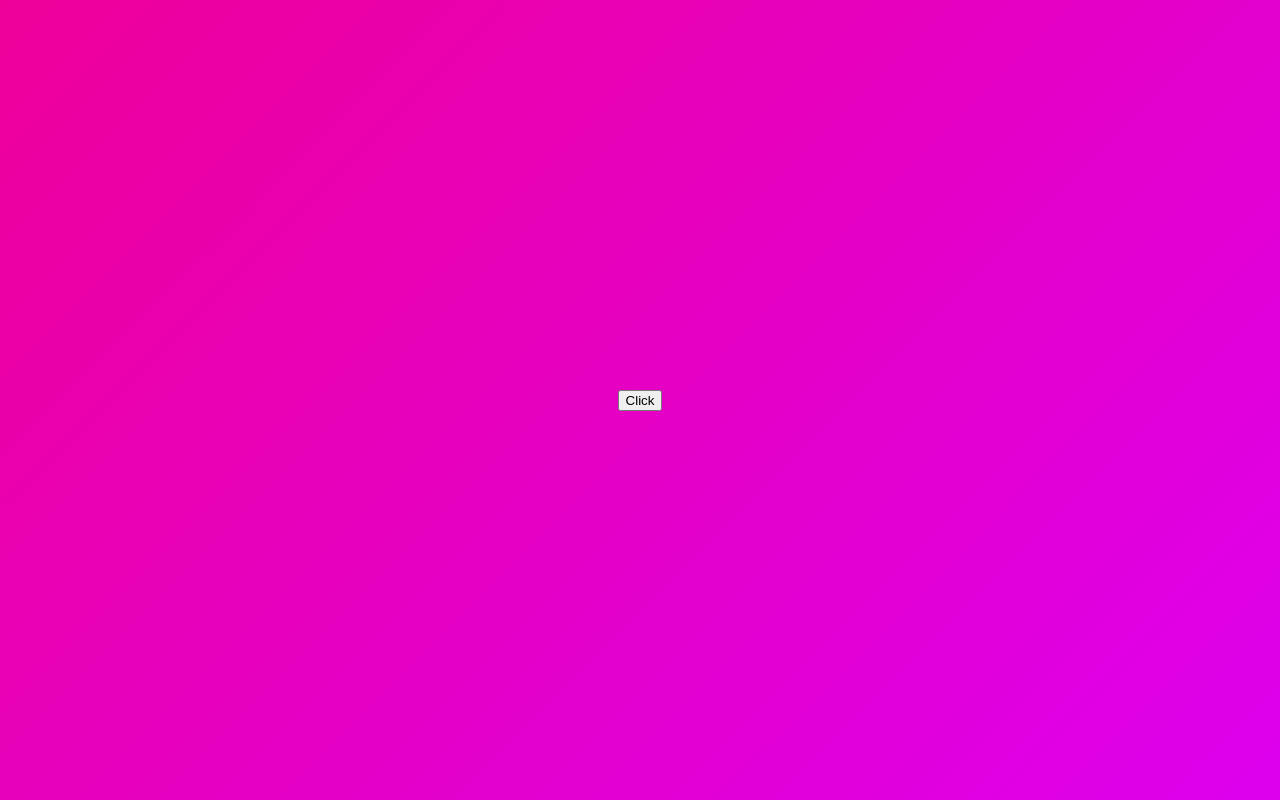
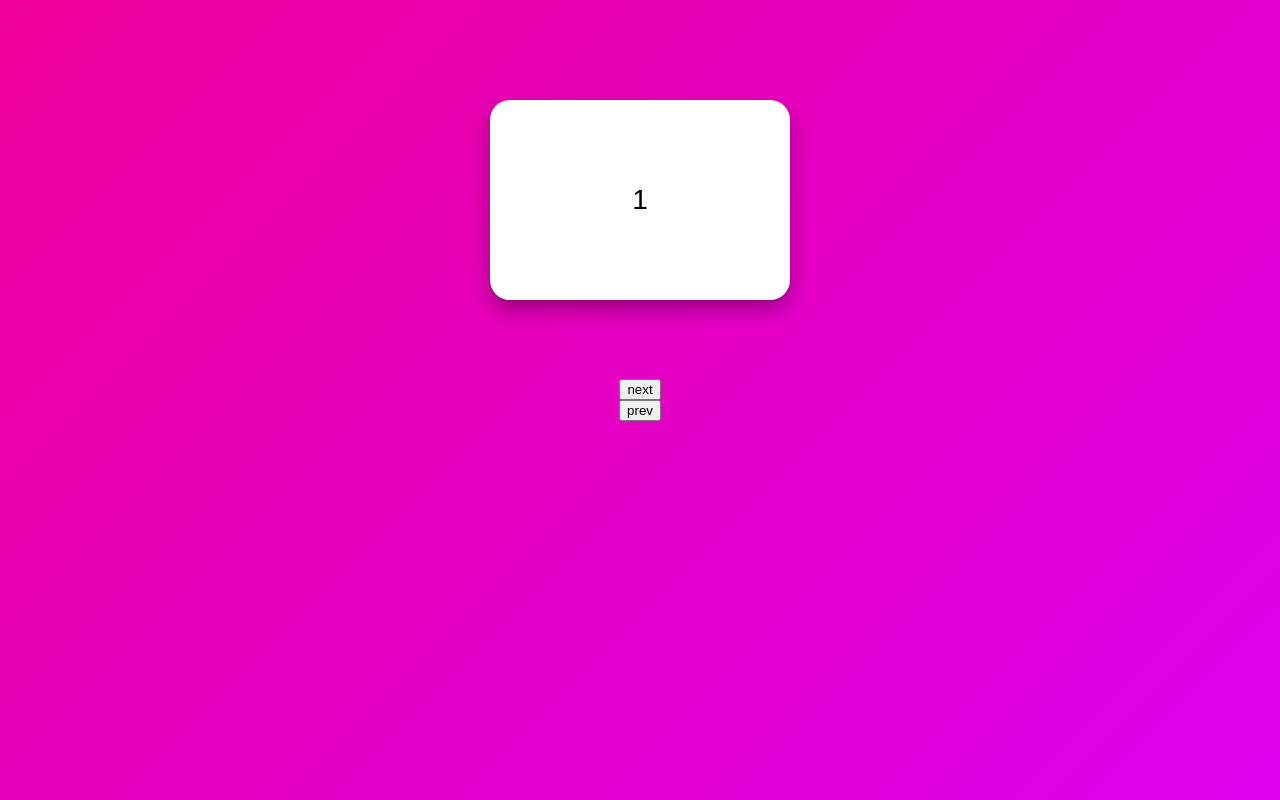
Before and after one commit to zpdl95/react-masterclass, a React (Create React App) app: page / in a window 1280 px wide. Built offline with nearby package versions, Linux system fonts and the light colour scheme.

Commit message:
#7.12 Slider part One

```diff
--- a/src/App.tsx
+++ b/src/App.tsx
@@ -6,6 +6,7 @@ const Wrapper = styled(motion.div)`
   height: 100vh;
   width: 100vw;
   display: flex;
+  flex-direction: column;
   justify-content: center;
   align-items: center;
   background: linear-gradient(135deg, rgb(238, 0, 153), rgb(221, 0, 238));
@@ -19,31 +20,52 @@ const Box = styled(motion.div)`
   box-shadow: 0 2px 3px rgba(0, 0, 0, 0.1), 0 10px 20px rgba(0, 0, 0, 0.3);
   background-color: white;
   border-radius: 20px;
+  display: flex;
+  justify-content: center;
+  align-items: center;
+  font-size: 28px;
 `;
 
 const boxVariants: Variants = {
-  start: { opacity: 0, y: 20 },
-  visible: { opacity: 1, y: 0 },
-  leaving: { opacity: 0, y: 20 },
+  invisible: {
+    x: 500,
+    opacity: 0,
+    scale: 0,
+  },
+  visible: {
+    x: 0,
+    opacity: 1,
+    scale: 1,
+    transition: {
+      duration: 0.5,
+    },
+  },
+  exit: { x: -500, opacity: 0, scale: 0, transition: { duration: 0.5 } },
 };
 
 function App() {
-  const [showing, setShowing] = useState(false);
-  const toggleShowing = () => setShowing((prev) => !prev);
+  const [visible, setVisible] = useState(1);
+  const nextPlease = () => setVisible((prev) => (prev === 10 ? 10 : prev + 1));
+  const prevPlease = () => setVisible((prev) => (prev === 1 ? 1 : prev - 1));
   return (
     <Wrapper>
-      <button onClick={toggleShowing}>Click</button>
-      {/* AnimatePresence = 제거되는 컴포넌트에 애니메이션 추가 */}
       <AnimatePresence>
-        {showing && (
-          <Box
-            variants={boxVariants}
-            initial="start"
-            animate="visible"
-            exit="leaving"
-          />
+        {[1, 2, 3, 4, 5, 6, 7, 8, 9, 10].map((i) =>
+          i === visible ? (
+            <Box
+              variants={boxVariants}
+              initial="invisible"
+              animate="visible"
+              exit="exit"
+              key={i}
+            >
+              {i}
+            </Box>
+          ) : null
         )}
       </AnimatePresence>
+      <button onClick={nextPlease}>next</button>
+      <button onClick={prevPlease}>prev</button>
     </Wrapper>
   );
 }
```
